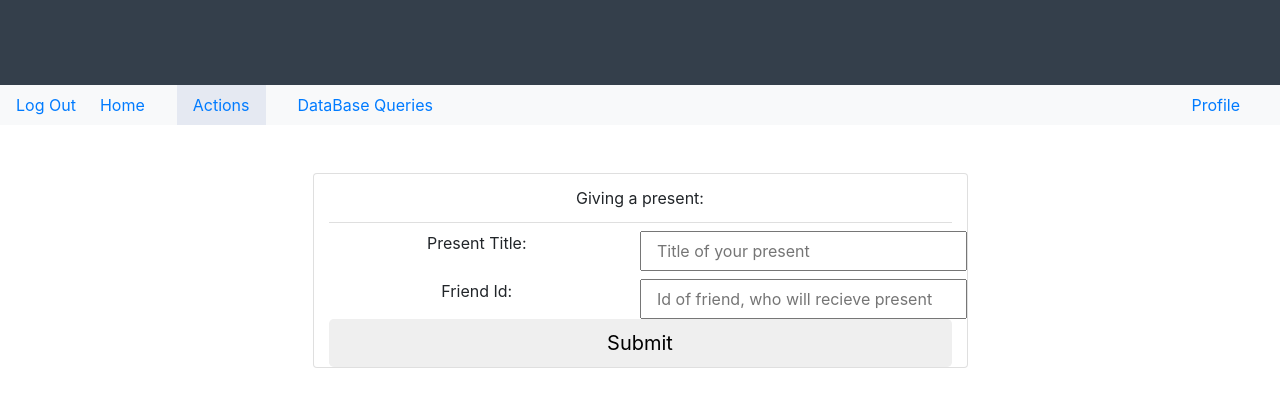
After one commit to LilJohny/FriendsRenting, a Flask app: page /giving_a_present in a window 1280 px wide. The commit adds this page. Shown: the top 407 px of the page. Run offline with Flask 2, Linux system fonts and the light colour scheme; the visitor is signed in with stand-in values (Sample User, id 1); parts of the project's set-up code (start-up, migrations or seed data) failed here and were passed over; some libraries are stand-ins or nearby versions.

Commit message:
Something

```diff
--- a/src/app.py
+++ b/src/app.py
@@ -25,6 +25,7 @@ import views.queries
 import views.actions
 import views.index
 import views.friend_actions_views
+import views.client_action_views
 # API setup
 from api.hello_world import HelloWorld
 from api.friend_queries import FriendQueries
--- a/src/forms/give_present_form.py
+++ b/src/forms/give_present_form.py
@@ -1,12 +1,12 @@
 from flask_wtf import FlaskForm
-from wtforms import IntegerField, SubmitField
+from wtforms import IntegerField, SubmitField, StringField
 from wtforms.validators import DataRequired
 
 
-class ReturnPresentForm(FlaskForm):
-    present_id = IntegerField('Present id', validators=[DataRequired()])
+class GivePresentForm(FlaskForm):
+    title = StringField('Title', validators=[DataRequired()])
     friend_id = IntegerField('Friend id', validators=[DataRequired()])
     submit = SubmitField('Submit')
 
     def validate_on_submit(self):
-        return True if self.present_id.data is not None else False
+        return True if self.friend_id.data is not None and self.title.data is not None else False
--- a/src/templates/actions_clients.html
+++ b/src/templates/actions_clients.html
@@ -36,7 +36,7 @@
             <div class="mt-2">
                 <button class="dropdown-item" type="button">Hire a group of friends for a holiday</button>
                 <button class="dropdown-item" type="button">Hire a friend for a date</button>
-                <button class="dropdown-item" type="button">Give a gift to a friend</button>
+                <button class="dropdown-item" type="button" onclick="location.href='/giving_a_present'">Give a gift to a friend</button>
                 <button class="dropdown-item" type="button">Register a complaint against a hired friend</button>
             </div>
         </div>
--- /dev/null
+++ b/src/templates/give_present.html
@@ -0,0 +1,58 @@
+{% extends "base.html" %}
+{% block title %}
+    <title>Dashboard - Giving a present</title>
+{% endblock %}
+
+
+{% block styles %}
+    <link rel="stylesheet" type="text/css" href="{{ url_for('static',filename='styles/profile.css') }}">
+{% endblock %}
+
+
+{% block content %}
+    <nav class="navbar navbar-light bg-light">
+        <form class="form-inline">
+            <div>
+                {% if current_user.is_anonymous %}
+                    <a href="{{ url_for('login') }}">Log In</a>
+                {% else %}
+                    <a href="{{ url_for('logout') }}">Log Out</a>
+                {% endif %}
+            </div>
+            <a class="nav-item nav-link" href="{{ url_for('index') }}">Home</a>
+            <a class="nav-item nav-link active" href="{{ url_for('actions') }}">Actions</a>
+            <a class="nav-item nav-link" href="{{ url_for('queries') }}">DataBase Queries</a>
+        </form>
+        {% if not current_user.is_anonymous %}
+            <a class="nav-item nav-link" href="{{ url_for('profile') }}">Profile</a>
+        {% endif %}
+    </nav>
+    <div class="row mt-5">
+        {% with messages = get_flashed_messages() %}
+            {% if messages %}
+                <ul class=flashes>
+                    {% for message in messages %}
+                        <li>{{ message }}</li>
+                    {% endfor %}
+                </ul>
+            {% endif %}
+        {% endwith %}
+        <div class="card col-6 m-auto">
+            <div class="card-header">Giving a present:</div>
+            <form action="{{ url_for('give_a_present') }}" method="POST">
+                {{ form.hidden_tag() }}
+                <div class="mt-2">
+                    <div class="row mt-2">
+                        <p class="col-6">Present Title:</p>
+                        {{ form.title(class_="col-6", placeholder="Title of your present") }}
+                    </div>
+                    <div class="row mt-2">
+                        <p class="col-6">Friend Id:</p>
+                        {{ form.friend_id(class_="col-6", placeholder="Id of friend, who will recieve present") }}
+                    </div>
+                </div>
+                {{ form.submit(class_="btn btn-lg btn-block") }}
+            </form>
+        </div>
+    </div>
+{% endblock %}
--- /dev/null
+++ b/src/views/client_action_views.py
@@ -0,0 +1,36 @@
+from flask import flash, redirect, url_for, render_template
+from flask_login import login_required, current_user
+from sqlalchemy.orm import Session
+import datetime
+from app import app
+from forms.give_present_form import GivePresentForm
+from models import engine
+from models.friend import Friend
+from models.present import Present
+
+
+@app.route('/giving_a_present', methods=['POST', 'GET'])
+@login_required
+def give_a_present():
+    form = GivePresentForm()
+    if form.validate_on_submit() and form.validate():
+        session = Session(bind=engine)
+        friend_id = form.friend_id.data
+        friend_id_valid = session.query(Friend).filter(Friend.friend_id == friend_id).all()
+        friend_id_valid = len(friend_id_valid) != 0
+        if not friend_id_valid:
+            flash("Wrong Friend Id", category="error")
+            return redirect(url_for('give_a_present'))
+        today = datetime.datetime.today()
+        title = form.title.data
+        client_id = current_user.client_id
+        present = Present()
+        present.to = friend_id
+        present.title = title
+        present.to = friend_id
+        present._from = client_id
+        present.date = today
+        session.add(present)
+        session.commit()
+        return render_template('success.html')
+    return render_template('give_present.html', title='Giving a present', form=form)
```
